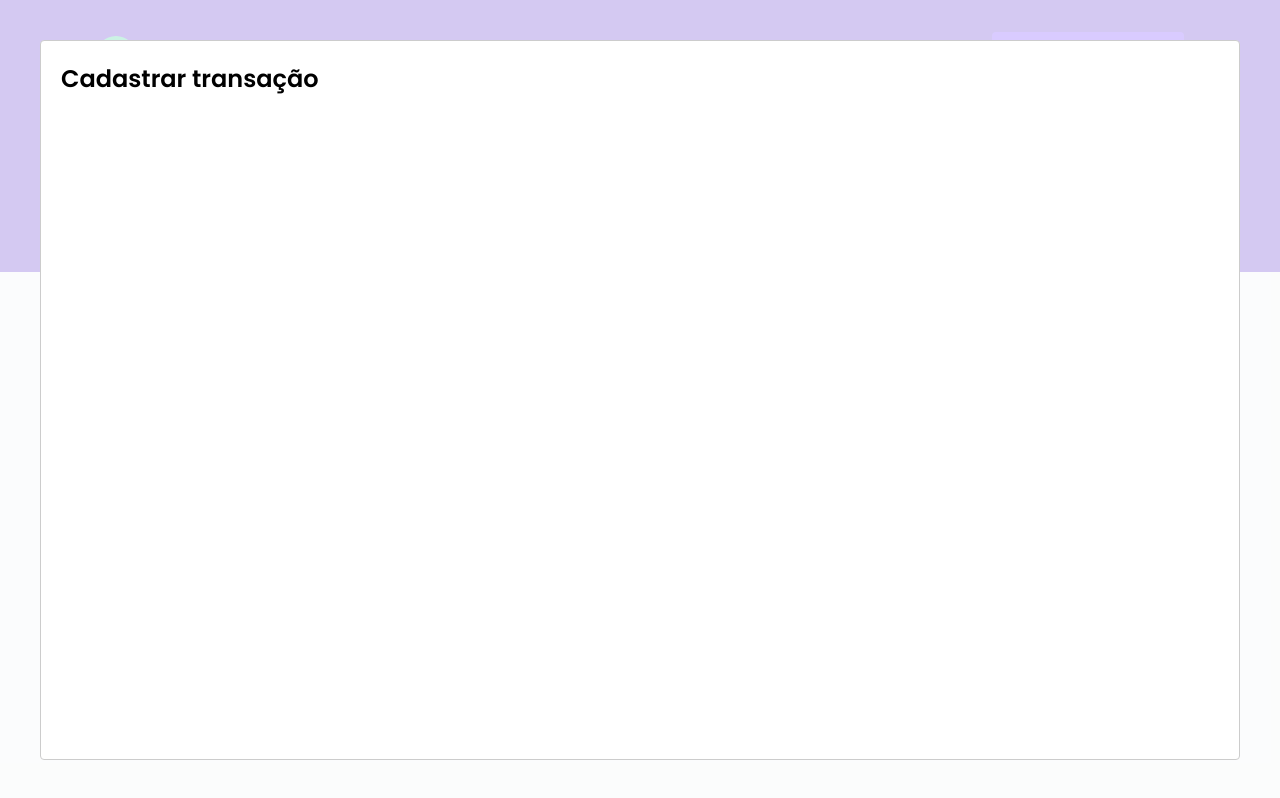
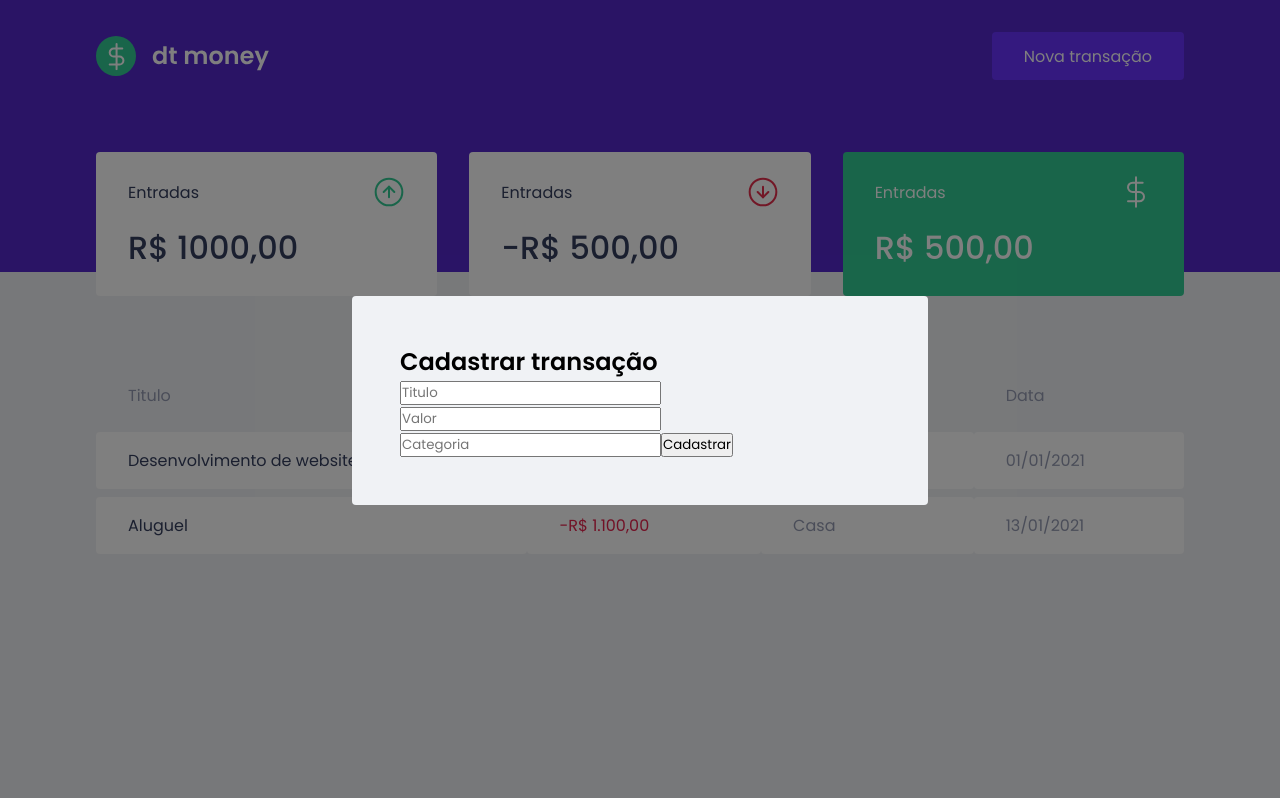
Before and after one commit to RenanArantes/ignite-dtmoney, a React (Create React App) app: page / in a window 1280 px wide. Both pictures are taken after a click on the button "Nova transação". Built offline with nearby package versions, Linux system fonts and the light colour scheme; no server answers; what miragejs would draw is missing.

Commit message:
NewTransactionModal e Estrutura do Formulario

```diff
--- a/src/App.tsx
+++ b/src/App.tsx
@@ -1,7 +1,9 @@
 import { useState } from 'react';
-import Modal from 'react-modal'
+import Modal from 'react-modal';
+
 import { Dashboard } from "./components/Dashboard";
 import { Header } from "./components/Header";
+import { NewTransactionModal } from './components/NewTransactionModal';
 
 import { GlobalStyle } from "./styles/global";
 
@@ -23,12 +25,10 @@
       <Header onOpenNewTransactionModal={handleOpenNewTransactionModal}/>
       <Dashboard />
 
-      <Modal
-          isOpen={isNewTransactionModalOpen}
-          onRequestClose={handleCloseNewTransactionModal}
-        >
-          <h2>Cadastrar transação</h2>
-        </Modal>
+      <NewTransactionModal
+        isOpen={isNewTransactionModalOpen}
+        onRequestClose={handleCloseNewTransactionModal}
+      />
 
       <GlobalStyle />
     </>
--- /dev/null
+++ b/src/components/NewTransactionModal/index.tsx
@@ -0,0 +1,36 @@
+import Modal from 'react-modal';
+import { Container } from './styles';
+
+interface NewTransactionModalProps {
+  isOpen: boolean;
+  onRequestClose: () => void;
+}
+
+export function NewTransactionModal({isOpen, onRequestClose}: NewTransactionModalProps) {
+  return(
+    <Modal
+      isOpen={isOpen}
+      onRequestClose={onRequestClose}
+      overlayClassName="react-modal-overlay"
+      className="react-modal-content"
+    >
+      <Container>
+        <h2>Cadastrar transação</h2>
+
+        <input
+          placeholder="Titulo"
+        />
+        <input
+          placeholder="Valor"
+          type="number"
+        />
+        <input
+          placeholder="Categoria"
+        />
+        <button type="submit">
+          Cadastrar
+        </button>
+      </Container>
+    </Modal>
+  )
+}
--- /dev/null
+++ b/src/components/NewTransactionModal/styles.ts
@@ -0,0 +1,3 @@
+import styled from 'styled-components';
+
+export const Container = styled.form``;
--- a/src/styles/global.ts
+++ b/src/styles/global.ts
@@ -56,4 +56,28 @@
     opacity: 0.6;
     cursor: not-allowed;
   }
+
+  .react-modal-overlay {
+    background: rgba(0,0,0,0.5);
+
+    position:fixed;
+    top:0;
+    bottom: 0;
+    right: 0;
+    left: 0;
+
+    display: flex;
+    align-items: center;
+    justify-content: center;
+  }
+
+  .react-modal-content {
+    width: 95%;
+    max-width: 576px;
+    background: var(--background);
+    padding: 3rem;
+    position: relative;
+    border-radius: 0.25rem;
+  }
+
 `
```
